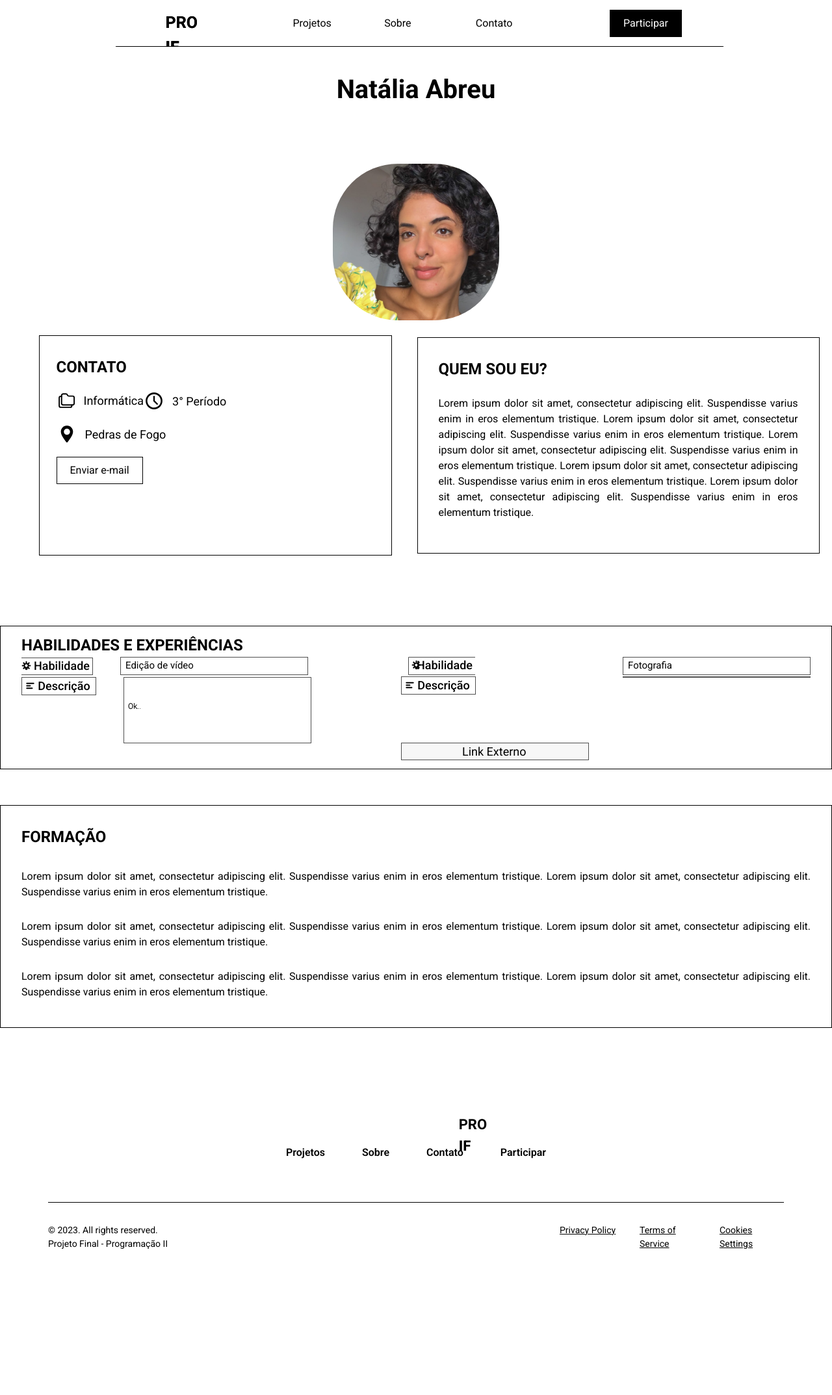
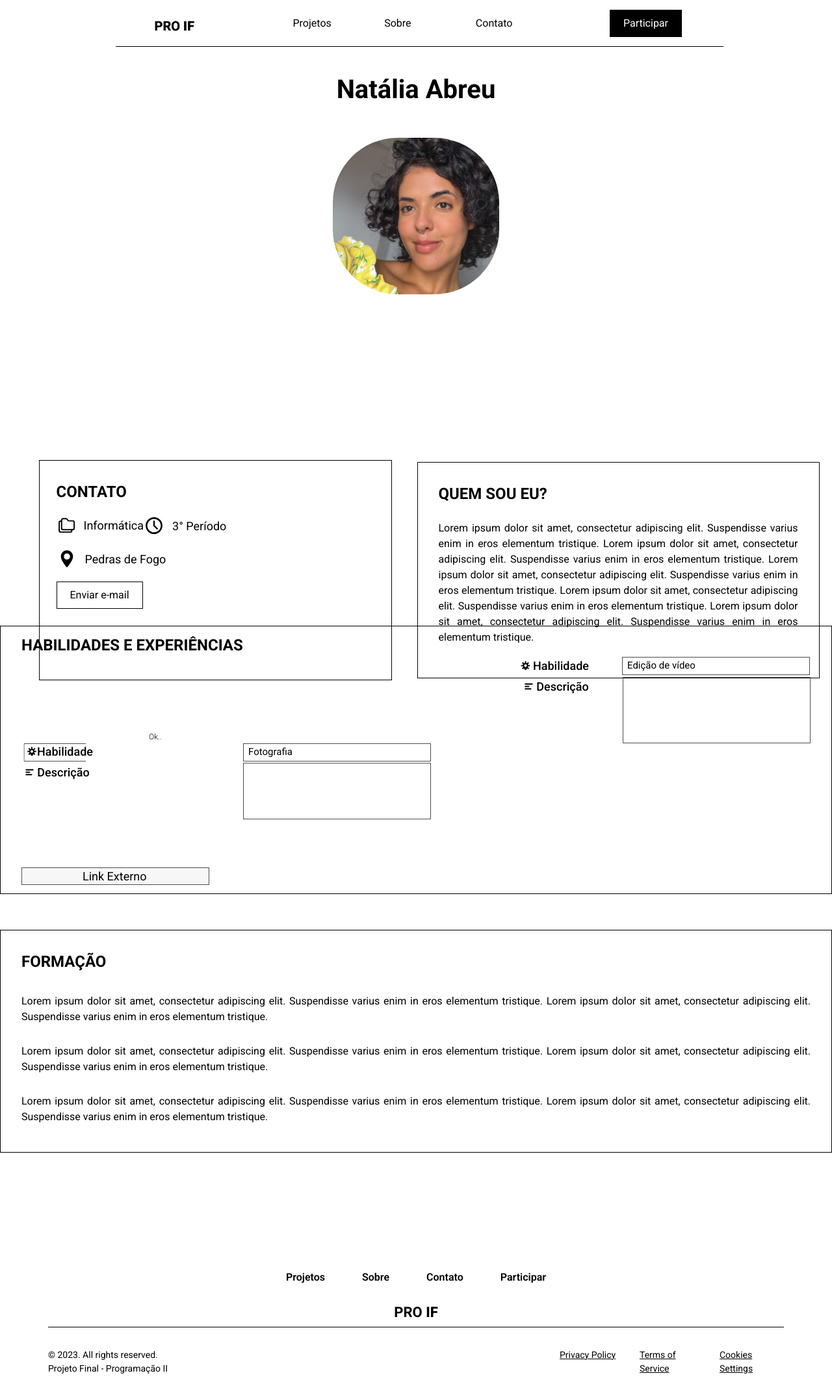
Before and after one commit to gleydsonbruno/CurriculoDjango, a Django app: page /curriculo_nat in a window 1280 px wide. Shown: the whole page at 65% size. Before the commit the page ends 1922 px from the top, so only its background shows below. Run offline with Django 4.2, Linux system fonts and the light colour scheme.

Commit message:
Alterações

```diff
--- a/core/Templates/curriculo_nat.html
+++ b/core/Templates/curriculo_nat.html
@@ -48,8 +48,8 @@
                 </div>
                 <div class="proif-wrapper">
                   <h4 class="proif">
-                    <span>PRO</span>
-                    <span class="if">IF</span>
+                      <span>PRO</span>
+                       <span class="if">IF</span>
                   </h4>
                 </div>
               </div>
--- a/core/Templates/index.html
+++ b/core/Templates/index.html
@@ -48,7 +48,7 @@
           <button class="div-wrapper"><button class="button-2">Explorar</button></button>
         </div>
       </div>
-      <div class="frame-4"><div class="text-wrapper-3">Destaques do semestre</div></div>
+      <div class="frame-4"><div class="text-wrapper-3">3º Período</div></div>
       <div class="frame-5">
         <div class="tooltip-top">
           <div class="tooltip">
--- a/core/static/css/curriculos/style.css
+++ b/core/static/css/curriculos/style.css
@@ -118,12 +118,12 @@
   flex: 1;
   margin: 0 !important;
   position: absolute;
-  top: 16px;
-  left: 87.62px;
+  top: 25px;
+  left: 70.62px;
   display: flex;
   justify-content: flex-start;
   z-index: 1;
-  font-size: var(--font-size-6xl);
+  font-size: 20px;
 }
 .navbar-2-parent {
   padding: 0 0 0 var(--padding-2xs);
@@ -201,7 +201,7 @@
   flex-direction: column;
   align-items: center;
   justify-content: flex-start;
-  gap: 45px;
+  gap: 5px;
   text-align: left;
   font-size: var(--text-regular-semi-bold-size);
   color: var(--black);
@@ -233,7 +233,6 @@
   top: 115px;
   left: 196px;
   font-size: var(--font-size-xs);
-  line-height: 140%;
   font-weight: 300;
   display: inline-block;
   width: 200px;
@@ -255,6 +254,7 @@
   left: 0;
   line-height: 140%;
   font-weight: 500;
+
 }
 .habilidade-child {
   position: absolute;
@@ -264,7 +264,7 @@
   right: -4.6%;
   bottom: -8%;
   left: -27.59%;
-  border: 1px solid var(--color-dimgray);
+
   box-sizing: border-box;
 }
 .frame8,
@@ -277,7 +277,7 @@
 }
 .frame8 {
   top: 0;
-  left: 152px;
+  left: 156px;
   border: 1px solid var(--color-dimgray);
   box-sizing: border-box;
   width: 289px;
@@ -316,8 +316,7 @@
   align-items: center;
   justify-content: center;
 }
-.frame-child,
-.frame10 {
+.frame-child {
   border: 1px solid var(--color-dimgray);
   box-sizing: border-box;
 }
@@ -357,7 +356,7 @@
 }
 .frame-icon1,
 .frame13 {
-  width: 115px;
+  width: 100px;
   height: 28px;
   flex-shrink: 0;
 }
@@ -371,7 +370,7 @@
   align-items: flex-start;
   justify-content: flex-start;
   padding: 0 4px 0 24px;
-  box-sizing: border-box;
+
 }
 .frame12,
 .frame13,
@@ -397,7 +396,7 @@
   align-items: center;
   justify-content: space-between;
 }
-.dshsghsfghsfghsfghsfghsfghdshs1 {
+.texto-descricao {
   align-self: stretch;
   position: relative;
   line-height: 140%;
@@ -444,6 +443,7 @@
   width: 289px;
   overflow: hidden;
   padding: 0 93px;
+
 }
 .frame-group {
   width: 630px;
@@ -655,12 +655,8 @@
 .proif2 {
   margin: 0 !important;
   position: absolute;
-  top: 48.94px;
-  left: 695.67px;
+  top: 150px;
   font-size: inherit;
-  line-height: 150%;
-  display: inline-block;
-  width: 63px;
   z-index: 0;
   font-family: inherit;
 }
```
